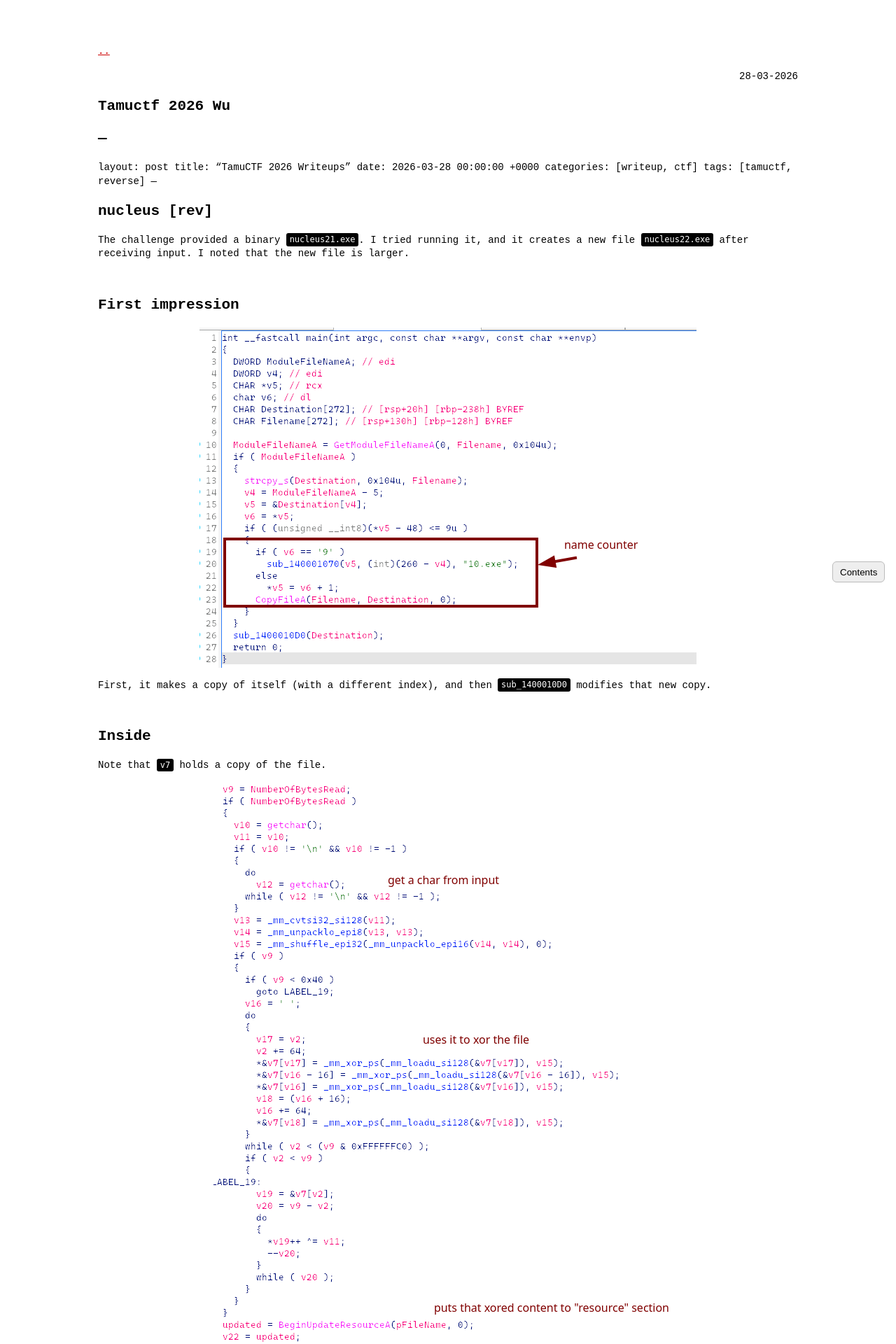
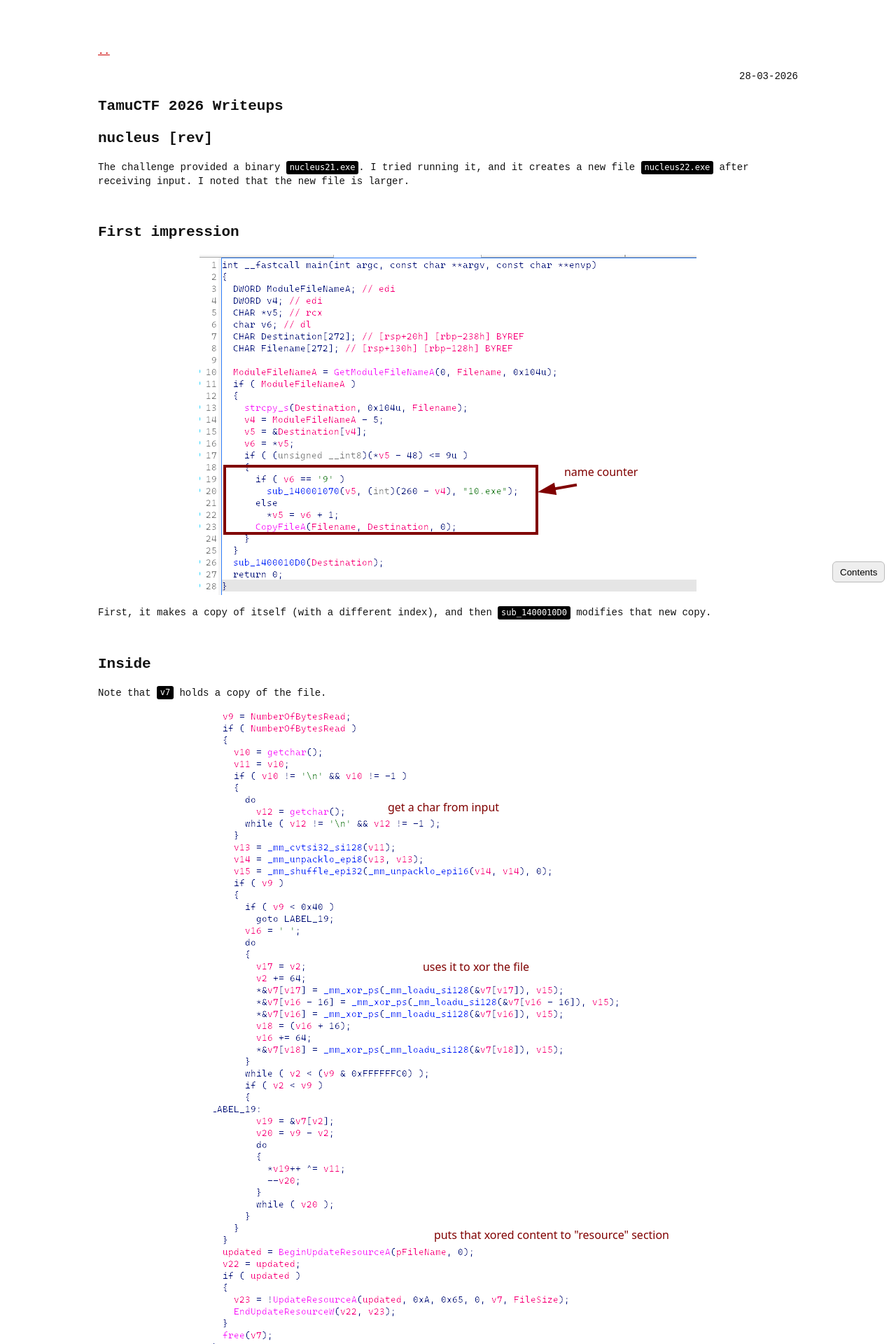
Before and after one commit to leovanbon/leovanbon.github.io, a Jekyll site: the page built from _posts/2026-03-28-TamuCTF-2026-WU.md, in a window 1280 px wide. Shown: the top 1920 px of the page at 70% size. Built offline with Jekyll 4.4.1, drawn with Linux system fonts in a browser that asks for light colours; our own code applies the rules of GitHub Pages for plain Markdown files.

Commit message:
red like roses

```diff
--- a/_posts/2026-03-28-TamuCTF-2026-WU.md
+++ b/_posts/2026-03-28-TamuCTF-2026-WU.md
@@ -1,4 +1,4 @@
-# ---
+---
 layout: post
 title: "TamuCTF 2026 Writeups"
 date: 2026-03-28 00:00:00 +0000
--- a/_sass/no-style-please.scss
+++ b/_sass/no-style-please.scss
@@ -12,23 +12,48 @@
   }
 }
 
-body[a="dark"] { @include dark-appearance; }
-
+/* Dark-mode variables (applied when the site sets body[a="dark"] or
+   when body[a="auto"] and the user prefers dark via media query). */
+body[a="dark"] {
+  --bg: #111111;
+  --text: #eeeeee;
+  --link: #c00; /* keep same red in dark mode */
+  --link-hover: #900;
+  --code-bg: #222222;
+  --code-text: #ffffff;
+}
 
 @media (prefers-color-scheme: dark) {
-  body[a="auto"] { @include dark-appearance; }
+  body[a="auto"] {
+    --bg: #111111;
+    --text: #eeeeee;
+    --link: #c00;
+    --link-hover: #900;
+    --code-bg: #222222;
+    --code-text: #ffffff;
+  }
 }
 // -------------------------------------------- //
+
+// Color variables for light/dark theming. Avoid filter-based inversion.
+:root {
+  --bg: #ffffff;
+  --text: #111111;
+  --link: #c00;
+  --link-hover: #900;
+  --code-bg: #000000;
+  --code-text: #ffffff;
+}
 
 // bg color is also needed in html in order to
 // block body's background propagation
 // see: https://stackoverflow.com/a/61265706
-html, body { background: white; }
+html, body { background: var(--bg); }
 
 html { height: 100%; scroll-behavior: smooth; }
 
 body {
-  color: black;
+  color: var(--text);
   font-family: monospace;
   font-size: 14px;
   line-height: 1.4;
@@ -37,27 +62,14 @@ body {
   overflow-wrap: break-word;
 }
 
-/* When using the invert-based dark mode, some elements get double-inverted
-   to keep their original appearance (images are handled in the mixin).
-   To keep link and code colors consistent (for example keep links red),
-   cancel the parent's invert by inverting these elements again in dark mode. */
-body[a="dark"] a,
-body[a="dark"] a:link,
-body[a="dark"] a:visited,
-body[a="dark"] code,
-body[a="dark"] pre,
-body[a="dark"] .post-toc {
-  filter: invert(1);
-}
-
 .post-meta { text-align: right; }
 
 /* Link colors: use red across the site, with hover/active darker variant */
 a, a:link, a:visited {
-  color: #c00;
+  color: var(--link);
 }
 a:hover, a:active {
-  color: #900;
+  color: var(--link-hover);
 }
 
 h2, h3, h4, h5, h6 { margin-top: 3rem; }
@@ -94,8 +106,8 @@ table, th, td {
 
 /* Inline code styling */
 code {
-  color: white;
-  background: black;
+  color: var(--code-text);
+  background: var(--code-bg);
   font-style: normal; /* don't use italic for code */
   /* prefer Cascadia if available, fall back to common monospace fonts */
   font-family: "CascadiaMonoNFRoman-Regular", "Fira Code", "DejaVu Sans Mono", Menlo, Monaco, monospace;
```
